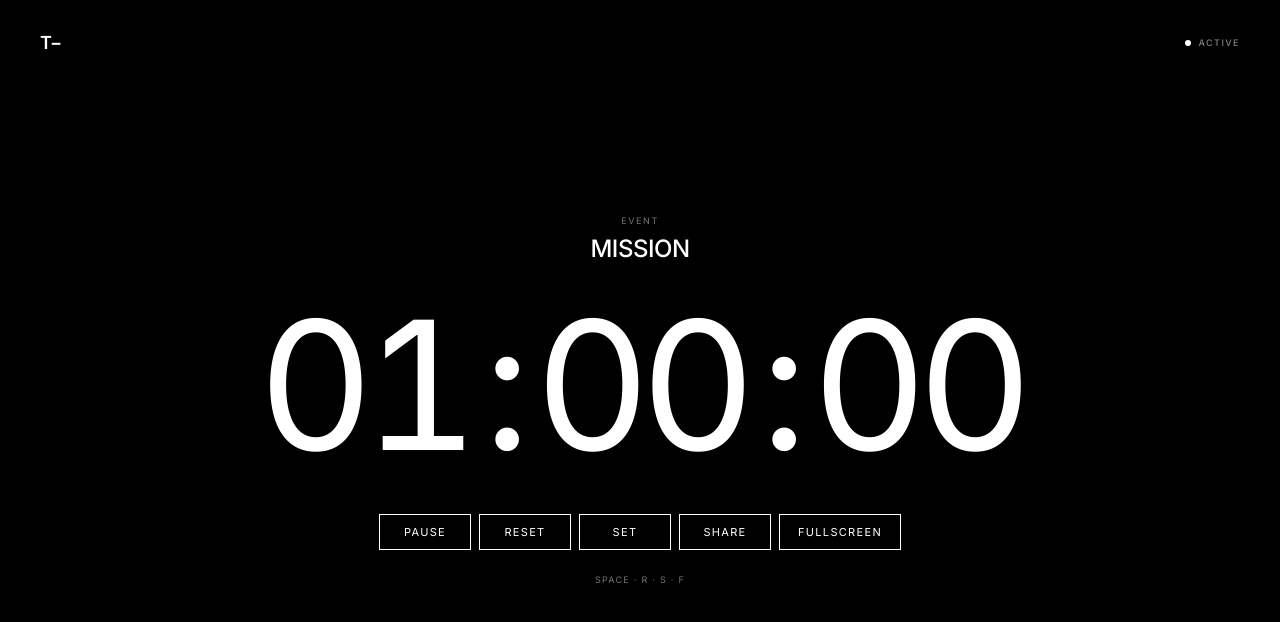
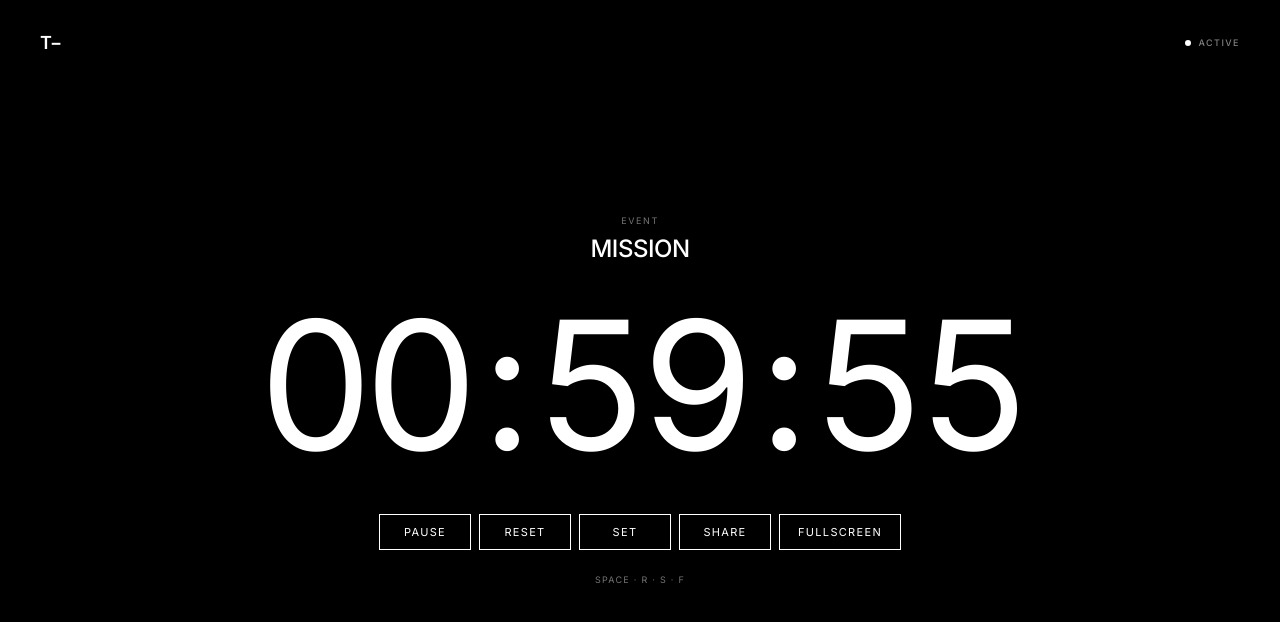
Before and after one commit to siddhantkrishna/countdown, a React (Vite) app: page / in a window 1280 px wide. Shown: the top 622 px of the page. Built offline with nearby package versions, Linux system fonts and the light colour scheme.

Commit message:
improve persistent countdown state

```diff
--- a/src/App.tsx
+++ b/src/App.tsx
@@ -4,6 +4,7 @@ const DEFAULT_TIME = 3600;
 
 type SavedState = {
   targetTime: number | null;
+  pausedSeconds: number;
   isPaused: boolean;
   eventName: string;
 };
@@ -24,61 +25,60 @@ function formatTime(seconds: number) {
   };
 }
 
-function App() {
-  const [targetTime, setTargetTime] = useState<number | null>(() => {
-    const params = new URLSearchParams(window.location.search);
-    const target = params.get("target");
+function loadState(): SavedState {
+  const saved = localStorage.getItem("countdown-state");
 
-    if (target) {
-      const parsed = Number(target);
-      return Number.isNaN(parsed) ? null : parsed;
+  if (!saved) {
+    return {
+      targetTime: Date.now() + DEFAULT_TIME * 1000,
+      pausedSeconds: DEFAULT_TIME,
+      isPaused: false,
+      eventName: "MISSION",
+    };
   }
 
-    const saved = localStorage.getItem("countdown-state");
+  try {
+    const state = JSON.parse(saved);
 
-    if (!saved) return null;
-
-    try {
-      const state: SavedState = JSON.parse(saved);
-      return state.targetTime ?? null;
+    return {
+      targetTime: state.targetTime ?? Date.now() + DEFAULT_TIME * 1000,
+      pausedSeconds: state.pausedSeconds ?? DEFAULT_TIME,
+      isPaused: state.isPaused ?? false,
+      eventName: state.eventName || "MISSION",
+    };
   } catch {
-      return null;
+    return {
+      targetTime: Date.now() + DEFAULT_TIME * 1000,
+      pausedSeconds: DEFAULT_TIME,
+      isPaused: false,
+      eventName: "MISSION",
+    };
   }
-  });
-
-  const [seconds, setSeconds] = useState(() => {
-    const params = new URLSearchParams(window.location.search);
-    const target = Number(params.get("target"));
-
-    if (target && !Number.isNaN(target)) {
-      return getRemainingSeconds(target);
 }
 
-    return DEFAULT_TIME;
-  });
+function App() {
+  const [initialState] = useState(loadState);
 
-  const [isPaused, setIsPaused] = useState(false);
+  const [targetTime, setTargetTime] = useState<number | null>(
+    initialState.targetTime
+  );
 
-  const [eventName, setEventName] = useState(() => {
-    const params = new URLSearchParams(window.location.search);
-    return params.get("event") || "MISSION";
-  });
+  const [seconds, setSeconds] = useState(
+    initialState.isPaused
+      ? initialState.pausedSeconds
+      : initialState.targetTime
+        ? getRemainingSeconds(initialState.targetTime)
+        : DEFAULT_TIME
+  );
+
+  const [isPaused, setIsPaused] = useState(initialState.isPaused);
+  const [eventName, setEventName] = useState(initialState.eventName);
 
   const [showSetup, setShowSetup] = useState(false);
   const [isFullscreen, setIsFullscreen] = useState(false);
 
   const [dateInput, setDateInput] = useState("");
   const [timeInput, setTimeInput] = useState("");
-
-  useEffect(() => {
-    const state: SavedState = {
-      targetTime,
-      isPaused,
-      eventName,
-    };
-
-    localStorage.setItem("countdown-state", JSON.stringify(state));
-  }, [targetTime, isPaused, eventName]);
 
   useEffect(() => {
     if (isPaused || !targetTime) return;
@@ -95,16 +95,42 @@ function App() {
   }, [isPaused, targetTime]);
 
   useEffect(() => {
+    const state: SavedState = {
+      targetTime,
+      pausedSeconds: seconds,
+      isPaused,
+      eventName,
+    };
+
+    localStorage.setItem("countdown-state", JSON.stringify(state));
+  }, [targetTime, seconds, isPaused, eventName]);
+
+  useEffect(() => {
     const handleKeyDown = (event: KeyboardEvent) => {
       if (event.code === "Space") {
         event.preventDefault();
-        setIsPaused((current) => !current);
+
+        if (seconds === 0) return;
+
+        setIsPaused((current) => {
+          const nextPaused = !current;
+
+          if (nextPaused) {
+            setSeconds(
+              targetTime
+                ? getRemainingSeconds(targetTime)
+                : seconds
+            );
+          } else {
+            setTargetTime(Date.now() + seconds * 1000);
+          }
+
+          return nextPaused;
+        });
       }
 
       if (event.key.toLowerCase() === "r") {
-        setTargetTime(null);
-        setSeconds(DEFAULT_TIME);
-        setIsPaused(false);
+        handleReset();
       }
 
       if (event.key.toLowerCase() === "s") {
@@ -116,6 +142,10 @@ function App() {
       }
 
       if (event.key === "Escape") {
+        if (document.fullscreenElement) {
+          document.exitFullscreen();
+        }
+
         setIsFullscreen(false);
       }
     };
@@ -125,23 +155,55 @@ function App() {
     return () => {
       window.removeEventListener("keydown", handleKeyDown);
     };
+  }, [seconds, targetTime]);
+
+  useEffect(() => {
+    const handleFullscreenChange = () => {
+      setIsFullscreen(Boolean(document.fullscreenElement));
+    };
+
+    document.addEventListener(
+      "fullscreenchange",
+      handleFullscreenChange
+    );
+
+    return () => {
+      document.removeEventListener(
+        "fullscreenchange",
+        handleFullscreenChange
+      );
+    };
   }, []);
 
   const toggleFullscreen = async () => {
     if (!document.fullscreenElement) {
       await document.documentElement.requestFullscreen();
-      setIsFullscreen(true);
     } else {
       await document.exitFullscreen();
-      setIsFullscreen(false);
     }
   };
 
-  const time = formatTime(seconds);
-  const isComplete = seconds === 0;
+  const handlePauseToggle = () => {
+    if (seconds === 0) return;
+
+    if (isPaused) {
+      setTargetTime(Date.now() + seconds * 1000);
+      setIsPaused(false);
+      return;
+    }
+
+    const remaining = targetTime
+      ? getRemainingSeconds(targetTime)
+      : seconds;
+
+    setSeconds(remaining);
+    setIsPaused(true);
+  };
 
   const handleReset = () => {
-    setTargetTime(null);
+    const newTarget = Date.now() + DEFAULT_TIME * 1000;
+
+    setTargetTime(newTarget);
     setSeconds(DEFAULT_TIME);
     setIsPaused(false);
   };
@@ -149,7 +211,9 @@ function App() {
   const handleSetTarget = () => {
     if (!dateInput || !timeInput) return;
 
-    const target = new Date(`${dateInput}T${timeInput}`).getTime();
+    const target = new Date(
+      `${dateInput}T${timeInput}`
+    ).getTime();
 
     if (Number.isNaN(target) || target <= Date.now()) return;
 
@@ -186,6 +250,9 @@ function App() {
     await navigator.clipboard.writeText(url);
   };
 
+  const time = formatTime(seconds);
+  const isComplete = seconds === 0;
+
   return (
     <main className={`app ${isFullscreen ? "fullscreen" : ""}`}>
       <header className="header">
@@ -199,7 +266,11 @@ function App() {
           />
 
           <span className="status">
-            {isComplete ? "COMPLETE" : isPaused ? "PAUSED" : "ACTIVE"}
+            {isComplete
+              ? "COMPLETE"
+              : isPaused
+                ? "PAUSED"
+                : "ACTIVE"}
           </span>
         </div>
       </header>
@@ -209,7 +280,10 @@ function App() {
         <h1>{eventName || "MISSION"}</h1>
       </section>
 
-      <section className="timer" aria-label="Countdown timer">
+      <section
+        className="timer"
+        aria-label="Countdown timer"
+      >
         <span>{time.hours}</span>
         <span>:</span>
         <span>{time.minutes}</span>
@@ -221,33 +295,47 @@ function App() {
         <>
           <div className="controls">
             <button
-              onClick={() => setIsPaused((current) => !current)}
+              onClick={handlePauseToggle}
               disabled={isComplete}
             >
               {isPaused ? "RESUME" : "PAUSE"}
             </button>
 
-            <button onClick={handleReset}>RESET</button>
+            <button onClick={handleReset}>
+              RESET
+            </button>
 
-            <button onClick={() => setShowSetup((current) => !current)}>
+            <button
+              onClick={() =>
+                setShowSetup((current) => !current)
+              }
+            >
               SET
             </button>
 
-            <button onClick={handleShare}>SHARE</button>
+            <button onClick={handleShare}>
+              SHARE
+            </button>
 
-            <button onClick={toggleFullscreen}>FULLSCREEN</button>
+            <button onClick={toggleFullscreen}>
+              FULLSCREEN
+            </button>
           </div>
 
           {showSetup && (
             <section className="setup">
-              <p className="setup-label">CONFIGURE</p>
+              <p className="setup-label">
+                CONFIGURE
+              </p>
 
               <input
                 className="event-input"
                 type="text"
                 maxLength={32}
                 value={eventName}
-                onChange={(event) => setEventName(event.target.value)}
+                onChange={(event) =>
+                  setEventName(event.target.value)
+                }
                 placeholder="EVENT NAME"
                 aria-label="Event name"
               />
@@ -256,19 +344,26 @@ function App() {
                 <input
                   type="date"
                   value={dateInput}
-                  onChange={(event) => setDateInput(event.target.value)}
+                  onChange={(event) =>
+                    setDateInput(event.target.value)
+                  }
                   aria-label="Target date"
                 />
 
                 <input
                   type="time"
                   value={timeInput}
-                  onChange={(event) => setTimeInput(event.target.value)}
+                  onChange={(event) =>
+                    setTimeInput(event.target.value)
+                  }
                   aria-label="Target time"
                 />
               </div>
 
-              <button className="apply" onClick={handleSetTarget}>
+              <button
+                className="apply"
+                onClick={handleSetTarget}
+              >
                 SET TARGET
               </button>
             </section>
```
Lines whose indentation alone changed are shown as unchanged.
